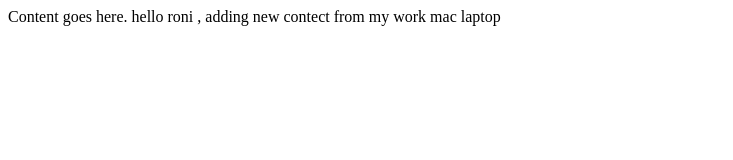
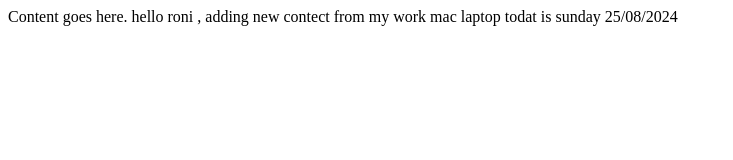
Before and after one commit to ronibary/git-demo, a plain HTML site: page index.html in a window 1280 px wide. Shown: the whole page, without its empty margins (0-733 px from the left). Drawn offline with Linux system fonts and the light colour scheme.

Commit message:
add local date to index.html from local

```diff
--- a/index.html
+++ b/index.html
@@ -8,5 +8,6 @@
 <body>
 Content goes here.
 hello roni , adding new contect from my work mac laptop
+todat is sunday 25/08/2024
 </body>
 </html>
```
